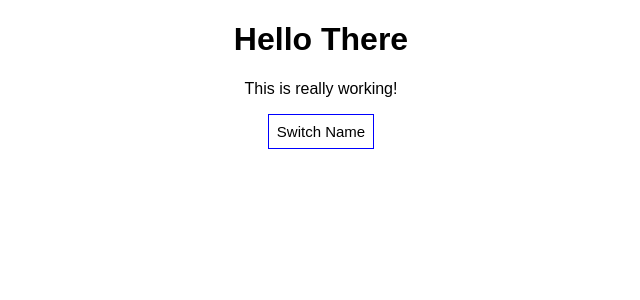
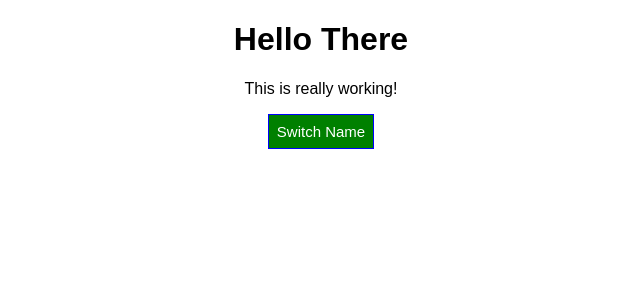
Before and after one commit to mohammadhamayel/REACT_TEST, a React (Create React App) app: page / in a window 1280 px wide. Shown: the top 300 px of the page, without its empty margins (319-959 px from the left). Built offline with nearby package versions, Linux system fonts and the light colour scheme.

Commit message:
add dynamic css classes

```diff
--- a/src/App.css
+++ b/src/App.css
@@ -1,3 +1,11 @@
 .App {
   text-align: center;
 }
+
+.red{
+  color:red;
+}
+
+.bold{
+  font-weight: bold;
+}
--- a/src/App.js
+++ b/src/App.js
@@ -1,7 +1,6 @@
 import React, { Component} from 'react';
 import './App.css';
-import person from './Person/Person';
-import Person from './Person/Person'
+import Person from './Person/Person';
 
 class App extends Component {
   state =  {
@@ -43,7 +42,8 @@
   }
   render() {
     const style= {
-      backgroundColor:'white',
+      backgroundColor:'green',
+      color:'white',
       font: 'inherit',
       border: '1px solid blue',
       padding: '8px',
@@ -65,12 +65,19 @@
             })}
         </div>
       );
+      style.backgroundColor= 'red';
     }
-
+    const classes =[];
+    if(this.state.persons.length <=2){
+      classes.push('red');
+    }
+    if(this.state.persons.length <=1){
+      classes.push('bold');
+    }
     return (
       <div className="App">
         <h1>Hello There</h1>
-        <p>This is really working!</p>
+        <p className={classes.join(' ')}>This is really working!</p>
         <button
         style={style}
         onClick={() => this.togglePersonsHandler()}>Switch Name</button>
```
